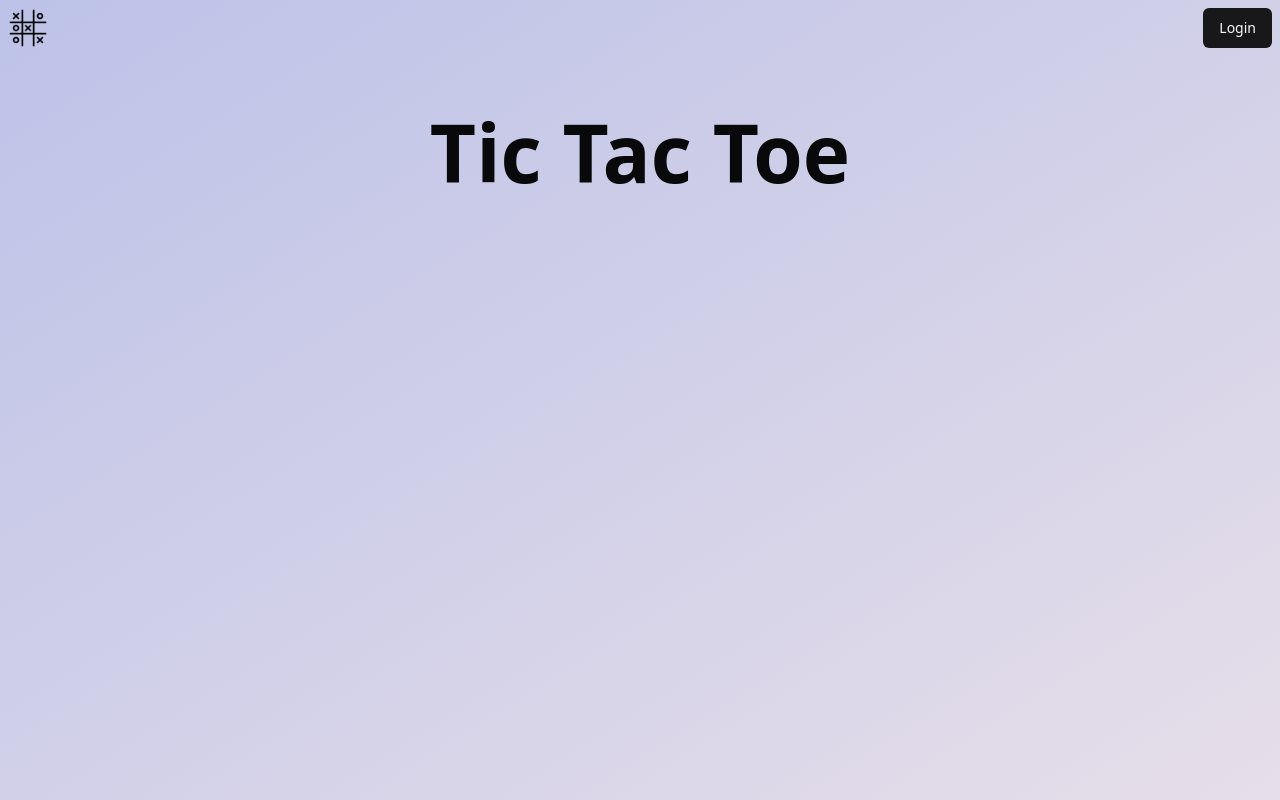
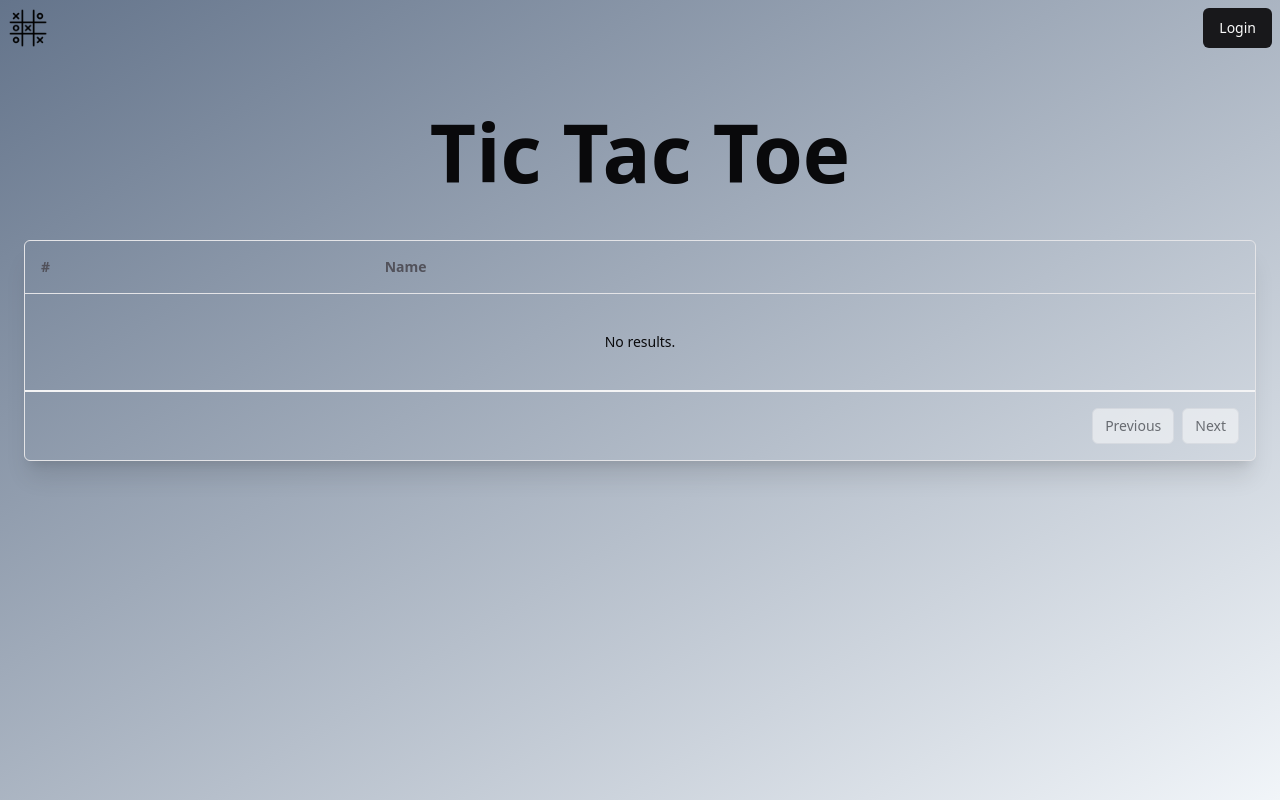
Before and after one commit to jknezevic1712/tic_tac_toe, a Next.js app: page / in a window 1280 px wide. Built offline with nearby package versions, Linux system fonts and the light colour scheme.

Commit message:
Changes:
Added tanstack/react-table package

Added Table and DataTable shadcnui components

Added GamesList component

Minor changes to layout styles

```diff
--- a/package.json
+++ b/package.json
@@ -14,6 +14,7 @@
     "@radix-ui/react-label": "^2.0.2",
     "@radix-ui/react-slot": "^1.0.2",
     "@t3-oss/env-nextjs": "^0.7.1",
+    "@tanstack/react-table": "^8.11.6",
     "class-variance-authority": "^0.7.0",
     "clsx": "^2.1.0",
     "lucide-react": "^0.312.0",
--- a/src/app/layout.tsx
+++ b/src/app/layout.tsx
@@ -23,7 +23,7 @@ export default function RootLayout({
   return (
     <html lang="en">
       <body
-        className={`p-2 font-sans ${inter.variable} min-h-screen bg-gradient-to-br from-[#bdc2e8] to-[#e6dee9] bg-no-repeat text-zinc-950`}
+        className={`p-2 font-sans ${inter.variable} min-h-screen bg-gradient-to-br from-slate-500 to-slate-100 bg-no-repeat text-zinc-950`}
       >
         <Header />
         {children}
--- a/src/app/page.tsx
+++ b/src/app/page.tsx
@@ -1,8 +1,11 @@
+import GamesList from "~/components/templates/gamesList/GamesList";
+
 export default function HomePage() {
   return (
     <main className="flex flex-col items-center justify-center">
-      <div className="container flex flex-col items-center justify-center gap-12 px-4 py-16 ">
+      <div className="container flex flex-col items-center justify-center gap-12 px-4 py-16">
         <h1 className="text-5xl font-extrabold sm:text-[5rem]">Tic Tac Toe</h1>
+        <GamesList />
       </div>
     </main>
   );
--- a/src/components/atoms/button/Button.tsx
+++ b/src/components/atoms/button/Button.tsx
@@ -1,8 +1,8 @@
-import * as React from "react"
-import { Slot } from "@radix-ui/react-slot"
-import { cva, type VariantProps } from "class-variance-authority"
+import * as React from "react";
+import { Slot } from "@radix-ui/react-slot";
+import { cva, type VariantProps } from "class-variance-authority";
 
-import { cn } from "~/lib/utils"
+import { cn } from "~/lib/utils";
 
 const buttonVariants = cva(
   "inline-flex items-center justify-center whitespace-nowrap rounded-md text-sm font-medium ring-offset-background transition-colors focus-visible:outline-none focus-visible:ring-2 focus-visible:ring-ring focus-visible:ring-offset-2 disabled:pointer-events-none disabled:opacity-50",
@@ -18,6 +18,7 @@ const buttonVariants = cva(
           "bg-secondary text-secondary-foreground hover:bg-secondary/80",
         ghost: "hover:bg-accent hover:text-accent-foreground",
         link: "text-primary underline-offset-4 hover:underline",
+        tertiary: "bg-sky-500 text-primary-foreground hover:bg-sky-600/90",
       },
       size: {
         default: "h-10 px-4 py-2",
@@ -30,27 +31,27 @@ const buttonVariants = cva(
       variant: "default",
       size: "default",
     },
-  }
-)
+  },
+);
 
 export interface ButtonProps
   extends React.ButtonHTMLAttributes<HTMLButtonElement>,
     VariantProps<typeof buttonVariants> {
-  asChild?: boolean
+  asChild?: boolean;
 }
 
 const Button = React.forwardRef<HTMLButtonElement, ButtonProps>(
   ({ className, variant, size, asChild = false, ...props }, ref) => {
-    const Comp = asChild ? Slot : "button"
+    const Comp = asChild ? Slot : "button";
     return (
       <Comp
         className={cn(buttonVariants({ variant, size, className }))}
         ref={ref}
         {...props}
       />
-    )
-  }
-)
-Button.displayName = "Button"
+    );
+  },
+);
+Button.displayName = "Button";
 
-export { Button, buttonVariants }
+export { Button, buttonVariants };
--- /dev/null
+++ b/src/components/molecules/table/Table.tsx
@@ -0,0 +1,117 @@
+import * as React from "react";
+
+import { cn } from "~/lib/utils";
+
+const Table = React.forwardRef<
+  HTMLTableElement,
+  React.HTMLAttributes<HTMLTableElement>
+>(({ className, ...props }, ref) => (
+  <div className="relative w-full overflow-auto">
+    <table
+      ref={ref}
+      className={cn("w-full caption-bottom text-sm", className)}
+      {...props}
+    />
+  </div>
+));
+Table.displayName = "Table";
+
+const TableHeader = React.forwardRef<
+  HTMLTableSectionElement,
+  React.HTMLAttributes<HTMLTableSectionElement>
+>(({ className, ...props }, ref) => (
+  <thead ref={ref} className={cn("[&_tr]:border-b", className)} {...props} />
+));
+TableHeader.displayName = "TableHeader";
+
+const TableBody = React.forwardRef<
+  HTMLTableSectionElement,
+  React.HTMLAttributes<HTMLTableSectionElement>
+>(({ className, ...props }, ref) => (
+  <tbody
+    ref={ref}
+    className={cn("[&_tr:last-child]:border-0", className)}
+    {...props}
+  />
+));
+TableBody.displayName = "TableBody";
+
+const TableFooter = React.forwardRef<
+  HTMLTableSectionElement,
+  React.HTMLAttributes<HTMLTableSectionElement>
+>(({ className, ...props }, ref) => (
+  <tfoot
+    ref={ref}
+    className={cn(
+      "border-t bg-muted/50 font-medium [&>tr]:last:border-b-0",
+      className,
+    )}
+    {...props}
+  />
+));
+TableFooter.displayName = "TableFooter";
+
+const TableRow = React.forwardRef<
+  HTMLTableRowElement,
+  React.HTMLAttributes<HTMLTableRowElement>
+>(({ className, ...props }, ref) => (
+  <tr
+    ref={ref}
+    className={cn(
+      "border-b transition-colors hover:bg-muted/50 data-[state=selected]:bg-muted",
+      className,
+    )}
+    {...props}
+  />
+));
+TableRow.displayName = "TableRow";
+
+const TableHead = React.forwardRef<
+  HTMLTableCellElement,
+  React.ThHTMLAttributes<HTMLTableCellElement>
+>(({ className, ...props }, ref) => (
+  <th
+    ref={ref}
+    className={cn(
+      "h-12 px-4 text-left align-middle font-medium text-muted-foreground [&:has([role=checkbox])]:pr-0",
+      className,
+    )}
+    {...props}
+  />
+));
+TableHead.displayName = "TableHead";
+
+const TableCell = React.forwardRef<
+  HTMLTableCellElement,
+  React.TdHTMLAttributes<HTMLTableCellElement>
+>(({ className, ...props }, ref) => (
+  <td
+    ref={ref}
+    className={cn("p-4 align-middle [&:has([role=checkbox])]:pr-0", className)}
+    {...props}
+  />
+));
+TableCell.displayName = "TableCell";
+
+const TableCaption = React.forwardRef<
+  HTMLTableCaptionElement,
+  React.HTMLAttributes<HTMLTableCaptionElement>
+>(({ className, ...props }, ref) => (
+  <caption
+    ref={ref}
+    className={cn("mt-4 text-sm text-muted-foreground", className)}
+    {...props}
+  />
+));
+TableCaption.displayName = "TableCaption";
+
+export {
+  Table,
+  TableHeader,
+  TableBody,
+  TableFooter,
+  TableHead,
+  TableRow,
+  TableCell,
+  TableCaption,
+};
--- /dev/null
+++ b/src/components/organisms/dataTable/Datatable.tsx
@@ -0,0 +1,105 @@
+import {
+  type ColumnDef,
+  useReactTable,
+  getCoreRowModel,
+  flexRender,
+  getPaginationRowModel,
+} from "@tanstack/react-table";
+import { Button } from "~/components/atoms/button/Button";
+import {
+  TableHeader,
+  TableRow,
+  TableHead,
+  TableBody,
+  TableCell,
+  Table,
+} from "~/components/molecules/table/Table";
+
+interface DataTableProps<TData, TValue> {
+  columns: ColumnDef<TData, TValue>[];
+  data: TData[];
+}
+
+function DataTable<TData, TValue>({
+  columns,
+  data,
+}: DataTableProps<TData, TValue>) {
+  const table = useReactTable({
+    data,
+    columns,
+    getCoreRowModel: getCoreRowModel(),
+    getPaginationRowModel: getPaginationRowModel(),
+  });
+
+  return (
+    <div className="w-full rounded-md border">
+      <Table>
+        <TableHeader>
+          {table.getHeaderGroups().map((headerGroup) => (
+            <TableRow key={headerGroup.id}>
+              {headerGroup.headers.map((header) => (
+                <TableHead
+                  key={header.id}
+                  className="p-4 font-extrabold text-zinc-600"
+                >
+                  {header.isPlaceholder
+                    ? null
+                    : flexRender(
+                        header.column.columnDef.header,
+                        header.getContext(),
+                      )}
+                </TableHead>
+              ))}
+            </TableRow>
+          ))}
+        </TableHeader>
+        <TableBody>
+          {table.getRowModel().rows?.length ? (
+            table.getRowModel().rows.map((row) => (
+              <TableRow
+                key={row.id}
+                data-state={row.getIsSelected() && "selected"}
+              >
+                {row.getVisibleCells().map((cell) => (
+                  <TableCell
+                    key={cell.id}
+                    className={
+                      cell.column.id === "name" ? "p-4 font-bold" : "p-4"
+                    }
+                  >
+                    {flexRender(cell.column.columnDef.cell, cell.getContext())}
+                  </TableCell>
+                ))}
+              </TableRow>
+            ))
+          ) : (
+            <TableRow>
+              <TableCell colSpan={columns.length} className="h-24 text-center">
+                No results.
+              </TableCell>
+            </TableRow>
+          )}
+        </TableBody>
+      </Table>
+      <div className="flex items-center justify-end space-x-2 border-t-2 border-zinc-100 p-4 py-4">
+        <Button
+          variant="outline"
+          size="sm"
+          onClick={() => table.previousPage()}
+          disabled={!table.getCanPreviousPage()}
+        >
+          Previous
+        </Button>
+        <Button
+          variant="outline"
+          size="sm"
+          onClick={() => table.nextPage()}
+          disabled={!table.getCanNextPage()}
+        >
+          Next
+        </Button>
+      </div>
+    </div>
+  );
+}
+export default DataTable;
--- /dev/null
+++ b/src/components/templates/gamesList/GamesList.tsx
@@ -0,0 +1,52 @@
+"use client";
+
+import { type ColumnDef } from "@tanstack/react-table";
+import { Button } from "~/components/atoms/button/Button";
+import DataTable from "~/components/organisms/dataTable/Datatable";
+// types
+import type { Game } from "~/lib/types/state";
+
+function GamesList() {
+  const user = "null";
+  const gamesList: Game[] = [];
+  const columns: ColumnDef<Game>[] = [
+    {
+      accessorKey: "id",
+      header: "#",
+    },
+    {
+      accessorKey: "name",
+      header: "Name",
+    },
+    {
+      accessorKey: "actions",
+      header: "",
+      cell: ({ row }) => {
+        return (
+          <div className="text-right">
+            <Button
+              variant="tertiary"
+              onClick={() => handleGameJoin(row.original)}
+            >
+              Join
+            </Button>
+          </div>
+        );
+      },
+    },
+  ];
+
+  function handleGameJoin(game: Game) {
+    // console.log("Joined game ", game);
+  }
+
+  if (!user) return <span>Please register/login to play!</span>;
+
+  return (
+    <div className="w-full max-w-7xl rounded-md shadow-xl">
+      <DataTable columns={columns} data={gamesList} />
+    </div>
+  );
+}
+
+export default GamesList;
--- /dev/null
+++ b/src/lib/types/state.ts
@@ -0,0 +1,4 @@
+export type Game = {
+  id: string;
+  name: string;
+};
```
Also changed, not shown: .eslintrc.cjs, 1 other file (tests, documents, lock files or other folders).
